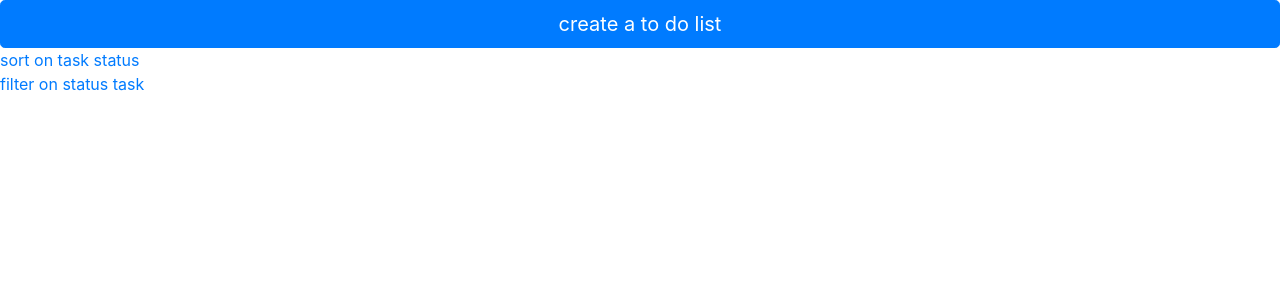
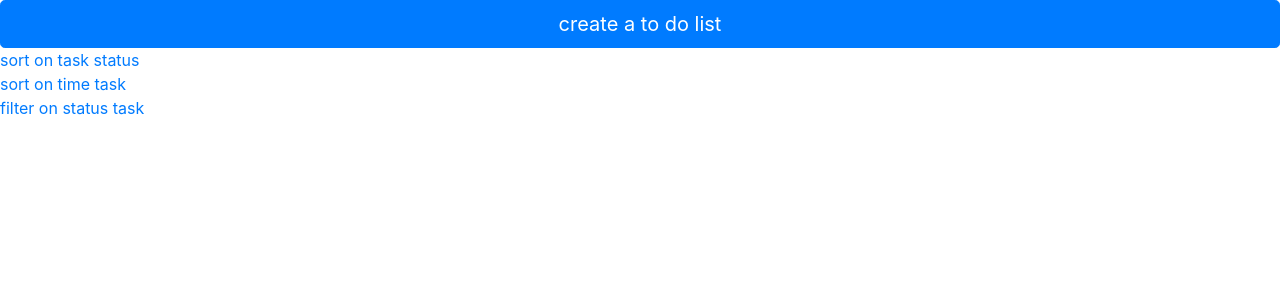
Before and after one commit to RutgerVos/to-do-list, a PHP site: page /home.php in a window 1280 px wide. Shown: the part 56-356 px from the top of the page. Run offline with PHP 8.4, Linux system fonts and the light colour scheme; data that the repository does not hold is empty.

Commit message:
3-4-2020 fixed time input
filter still has to be made and lists with the same tasks function

```diff
--- a/addtask.php
+++ b/addtask.php
@@ -24,7 +24,7 @@ VALUES(:listid , :task,:taskstatus,:tasktime,:taskdescription)");
     $stmt->bindParam(':listid', $id);
     $stmt->bindParam(':task', $_POST['task']);
     $stmt->bindParam(':taskstatus', $_POST['taskstatus']);
-    $stmt->bindParam(':tasktime', $_POST['taskstime']);
+    $stmt->bindParam(':tasktime', $_POST['tasktime']);
     $stmt->bindParam(':taskdescription', $_POST['taskdescription']);
     $stmt->execute();
     header("Location: home.php");?>
--- a/changetask.php
+++ b/changetask.php
@@ -22,7 +22,7 @@ $id= $_GET['id'];
 $stmt = $conn->prepare('UPDATE tasks SET task=:task,taskstatus=:taskstatus,tasktime=:tasktime,taskdescription=:taskdescription,tasktime=:tasktime WHERE id='. $id.'');
     $stmt->bindParam(':task', $_POST['task']);
      $stmt->bindParam(':taskstatus', $_POST['taskstatus']);
-     $stmt->bindParam(':tasktime', $_POST['taskstime']);
+     $stmt->bindParam(':tasktime', $_POST['tasktime']);
      $stmt->bindParam(':taskdescription', $_POST['taskdescription']);
     $stmt->execute();
         header("Location: home.php");
--- a/edittask.php
+++ b/edittask.php
@@ -44,7 +44,7 @@ $status = $query1->fetchALL();
   <br>
   <div class="input-group-prepend">
     <span class="input-group-text" id="inputGroup-sizing-default">tasktime</span>
-    <input type="time" class="form-control" aria-label="Sizing example input" aria-describedby="inputGroup-sizing-default" name="tasktime" value="<?php echo $task['tasktime']?>">
+    <input type="number" class="form-control" aria-label="Sizing example input" aria-describedby="inputGroup-sizing-default" name="tasktime" value="<?php echo $task['tasktime']?>" min="1" max="60">
   </div>
   <div class="input-group-prepend">
     <span class="input-group-text" id="inputGroup-sizing-default">status</span>
--- a/home.php
+++ b/home.php
@@ -22,11 +22,12 @@ catch(PDOException $e)
 	$query = $conn->prepare($sql);
 	$query->execute();
   $lists = $query->fetchALL();
+
   $sort = (isset($_GET['sort']))?$_GET['sort']:'none'; // home.php?sort=taskstatus
   $sql2 = 'SELECT * FROM tasks';
   if ($sort != 'none')
   {
-    $sql2 = $sql2 . ' ORDER BY ' . $sort;
+    $sql2 = $sql2 . ' ORDER BY ' .$sort.' DESC ';
   }
 	$query2 = $conn->prepare($sql2);
 	$query2->execute();
@@ -36,7 +37,9 @@ catch(PDOException $e)
 <a href="createlist.php" type="button" class="btn btn-primary btn-lg btn-block" >create a to do list </a>
 
       <a href="home.php?sort=taskstatus">sort on task status</a><br>
-      <a href="home.php?sort=taskstatus">filter on status task</a>
+      <a href="home.php?sort=tasktime">sort on time task</a><br>
+      <a href="home.php?sort=taskstatus">filter on status task</a><br>
+
 <?php
 foreach ($lists as $list)//id,date,listname,status
   {
@@ -53,7 +56,7 @@ foreach ($lists as $list)//id,date,listname,status
 
   ?>
   <p>status:<?php echo $task['taskstatus']?></p>
-  <p>time needed for task:<?php echo $task['tasktime']?></p>
+  <p>time needed for task:<?php echo $task['tasktime']?>:min</p>
   <p>description:<?php echo $task['taskdescription']?></p>
     <li class="list-group-item"><?php echo $task['task'] ?><a href="edittask.php?id=<?php echo $task['id']?>" class="card-link">edit on task</a>
     <a href="deletetask.php?id=<?php echo $task['id']?>" class="card-link">delete on task</a></li>
```
Also changed, not shown: createtask.php (+1 -1 lines).
